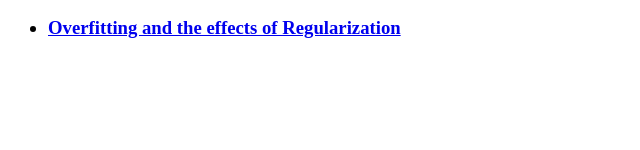
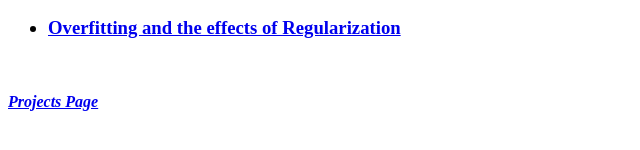
Before and after one commit to dmkothari/Machine-Learning-Projects, a plain HTML site: page index.html in a window 1280 px wide. Shown: the part 350-500 px from the top of the page, without its empty margins (0-640 px from the left). Drawn offline with Linux system fonts and the light colour scheme.

Commit message:
Update index.html

```diff
--- a/index.html
+++ b/index.html
@@ -24,7 +24,10 @@
 </header>
 
 <h2> </h2>
-<p>
+<footer>
+	<br/>
+	<p><strong><a href="https://dmkothari.github.io/Projects/"><i>Projects Page</i></a></strong></p>
+</footer>
 
 </body>
 </html>
```
